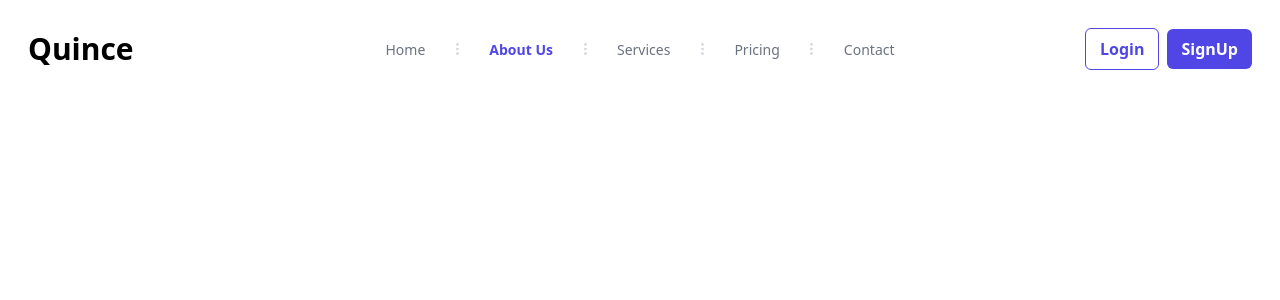
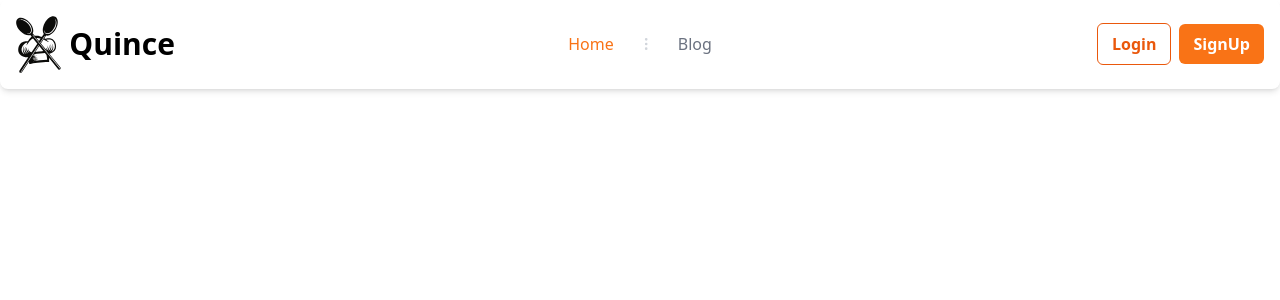
Before and after one commit to salmanabdullahfahim/quince-client, a React (Vite) app: page / in a window 1280 px wide. Shown: the top 300 px of the page. Built offline with nearby package versions, Linux system fonts and the light colour scheme.

Commit message:
blog page added

```diff
--- /dev/null
+++ b/src/Pages/Blog/Blog.jsx
@@ -0,0 +1,27 @@
+import React from 'react';
+
+const Blog = () => {
+    return (
+        <div className='mt-12 bg-orange-500 m-6 rounded p-5'>
+            <div>
+                <h3 className='text-3xl font-semibold p-3 text-white'>Q: Tell us the differences between uncontrolled and controlled components.</h3>
+                <p className='text-xl ms-4 text-white'>Ans: Uncontrolled components are managed by the DOM, while controlled components are managed by React. Controlled components provide more control and can handle input validation and state changes.</p>
+            </div>
+            <div>
+                <h3 className='text-3xl font-semibold p-3 text-white'>Q: How to validate React props using PropTypes?</h3>
+                <p className='text-xl ms-4 text-white'>Ans:
+                    In React, developers can use the PropTypes library to validate the type and shape of props passed to a component. To use PropTypes, import the library at the top of the file, and then define the PropTypes for each prop passed to the component using the `propTypes` object.</p>
+            </div>
+            <div>
+                <h3 className='text-3xl font-semibold p-3 text-white'>Q: Tell us the difference between nodejs and express js.</h3>
+                <p className='text-xl ms-4 text-white'>Ans: Node.js is a JavaScript runtime environment that enables developers to run JavaScript on the server-side, while Express.js is a web application framework built on top of Node.js, providing additional features for building web applications.</p>
+            </div>
+            <div>
+                <h3 className='text-3xl font-semibold p-3 text-white'>Q: What is a custom hook, and why will you create a custom hook??</h3>
+                <p className='text-xl ms-4 text-white'>Ans: Custom hooks are reusable functions in React that allow developers to extract and share logic between components. Developers create custom hooks to reduce code duplication and improve code readability and maintainability.</p>
+            </div>
+        </div>
+    );
+};
+
+export default Blog;
--- a/src/Shared/Header/Header.jsx
+++ b/src/Shared/Header/Header.jsx
@@ -1,13 +1,17 @@
 import React from 'react';
 import { Link } from 'react-router-dom';
+import quinceLogo from '../../../public/chefIcon.svg'
 
 const Header = () => {
     return (
-        <div className='p-3'>
+        <div className='shadow-md rounded-lg'>
             <nav className="relative px-4 py-4 flex justify-between items-center">
-                <Link className="text-3xl font-bold leading-none" to='/'>
-                    Quince
-                </Link>
+                <div className='flex items-center gap-2'>
+                    <img src={quinceLogo} alt="" className='w-1/12' />
+                    <Link className="text-3xl font-bold leading-none" to='/'>
+                        Quince
+                    </Link>
+                </div>
                 <div className="lg:hidden">
                     <button className="navbar-burger flex items-center text-gray-600 dark:text-gray-300 p-3">
                         <svg
@@ -22,12 +26,12 @@ const Header = () => {
                 </div>
                 <ul className="hidden absolute top-1/2 left-1/2 transform -translate-y-1/2 -translate-x-1/2 lg:flex lg:mx-auto lg:items-center lg:w-auto lg:space-x-6">
                     <li>
-                        <a
-                            className="text-sm text-gray-500 hover:text-gray-600 dark:text-gray-300"
-                            href="#"
+                        <Link
+                            className=" text-orange-500 hover:text-orange-600 dark:text-gray-300"
+                            to='/'
                         >
                             Home
-                        </a>
+                        </Link>
                     </li>
                     <li className="text-gray-300">
                         <svg
@@ -45,89 +49,22 @@ const Header = () => {
                             />
                         </svg>
                     </li>
+
                     <li>
-                        <a className="text-sm text-indigo-600 font-bold" href="#">
-                            About Us
-                        </a>
+                        <Link
+                            className=" text-gray-500 hover:text-orange-600 dark:text-gray-300"
+                            to='/blog'
+                        >
+                            Blog
+                        </Link>
                     </li>
-                    <li className="text-gray-300">
-                        <svg
-                            xmlns="http://www.w3.org/2000/svg"
-                            fill="none"
-                            stroke="currentColor"
-                            className="w-4 h-4 current-fill"
-                            viewBox="0 0 24 24"
-                        >
-                            <path
-                                strokeLinecap="round"
-                                strokeLinejoin="round"
-                                strokeWidth="2"
-                                d="M12 5v0m0 7v0m0 7v0m0-13a1 1 0 110-2 1 1 0 010 2zm0 7a1 1 0 110-2 1 1 0 010 2zm0 7a1 1 0 110-2 1 1 0 010 2z"
-                            />
-                        </svg>
-                    </li>
-                    <li>
-                        <a
-                            className="text-sm text-gray-500 hover:text-gray-600 dark:text-gray-300"
-                            href="#"
-                        >
-                            Services
-                        </a>
-                    </li>
-                    <li className="text-gray-300">
-                        <svg
-                            xmlns="http://www.w3.org/2000/svg"
-                            fill="none"
-                            stroke="currentColor"
-                            className="w-4 h-4 current-fill"
-                            viewBox="0 0 24 24"
-                        >
-                            <path
-                                strokeLinecap="round"
-                                strokeLinejoin="round"
-                                strokeWidth="2"
-                                d="M12 5v0m0 7v0m0 7v0m0-13a1 1 0 110-2 1 1 0 010 2zm0 7a1 1 0 110-2 1 1 0 010 2zm0 7a1 1 0 110-2 1 1 0 010 2z"
-                            />
-                        </svg>
-                    </li>
-                    <li>
-                        <a
-                            className="text-sm text-gray-500 hover:text-gray-600 dark:text-gray-300"
-                            href="#"
-                        >
-                            Pricing
-                        </a>
-                    </li>
-                    <li className="text-gray-300">
-                        <svg
-                            xmlns="http://www.w3.org/2000/svg"
-                            fill="none"
-                            stroke="currentColor"
-                            className="w-4 h-4 current-fill"
-                            viewBox="0 0 24 24"
-                        >
-                            <path
-                                strokeLinecap="round"
-                                strokeLinejoin="round"
-                                strokeWidth="2"
-                                d="M12 5v0m0 7v0m0 7v0m0-13a1 1 0 110-2 1 1 0 010 2zm0 7a1 1 0 110-2 1 1 0 010 2zm0 7a1 1 0 110-2 1 1 0 010 2z"
-                            />
-                        </svg>
-                    </li>
-                    <li>
-                        <a
-                            className="text-sm text-gray-500 hover:text-gray-600 dark:text-gray-300"
-                            href="#"
-                        >
-                            Contact
-                        </a>
-                    </li>
+
                 </ul>
                 <div className="space-x-2 hidden lg:block">
-                    <button className="rounded-md border border-indigo-600 px-3.5 py-1.5 text-base font-semibold leading-7 text-indigo-600 hover:bg-indigo-500 ">
+                    <button className="rounded-md border border-orange-600 px-3.5 py-1.5 text-base font-semibold leading-7 text-orange-600 hover:bg-orange-400 ">
                         Login
                     </button>
-                    <button className="rounded-md bg-indigo-600 px-3.5 py-1.5 text-base font-semibold leading-7 text-white hover:bg-indigo-500 ">
+                    <button className="rounded-md bg-orange-500 px-3.5 py-1.5 text-base font-semibold leading-7 text-white hover:bg-orange-400 ">
                         SignUp
                     </button>
                 </div>
```
Also changed, not shown: src/routes/Routes.jsx (+8 -1 lines).
